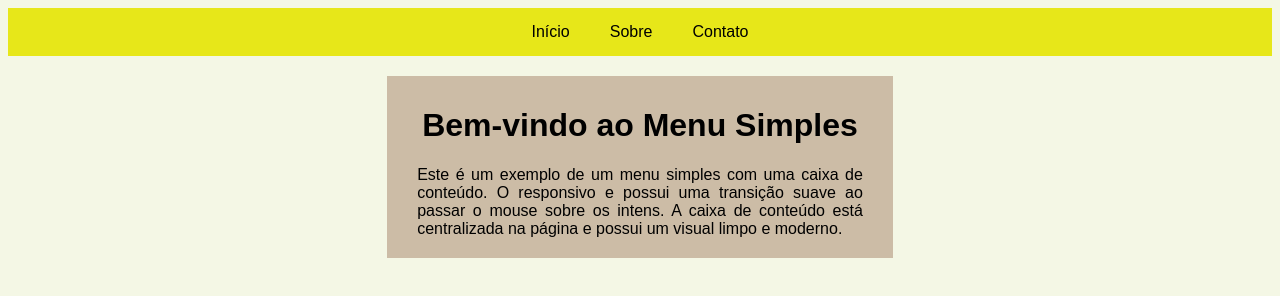
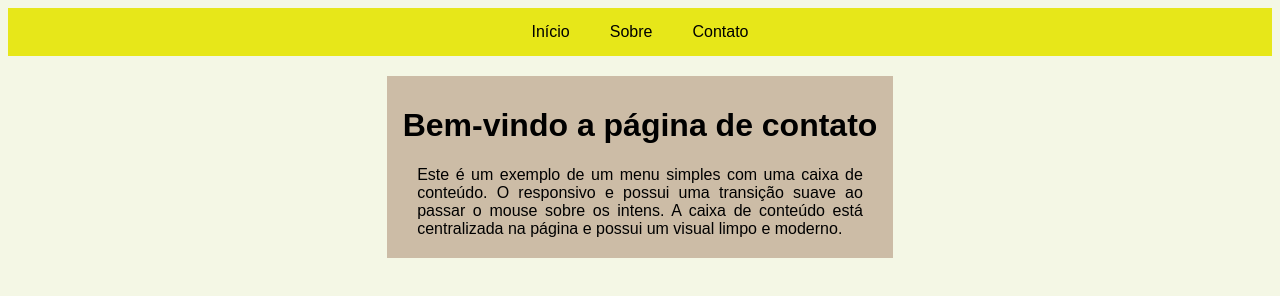
Before and after one commit to Ronaldyof/meu-site-v0, a plain HTML site: page contato.html in a window 1280 px wide. Drawn offline with Linux system fonts and the light colour scheme.

Commit message:
Fiz alteração no texto do contato
fizl ateração no menu contato o texto

```diff
--- a/contato.html
+++ b/contato.html
@@ -23,7 +23,7 @@
     <!-- aqui é o conteudo, apartir do " bem"-->
     <div class="conteudo">
 
-        <h1> Bem-vindo ao Menu Simples </h1>
+        <h1> Bem-vindo a página de contato </h1>
         <p> Este é um exemplo de um menu simples com uma caixa de conteúdo. O responsivo e possui uma transição suave ao passar o mouse sobre os intens. A caixa de conteúdo está centralizada na página e possui um visual limpo e moderno.</p>
 
     </div>
```
